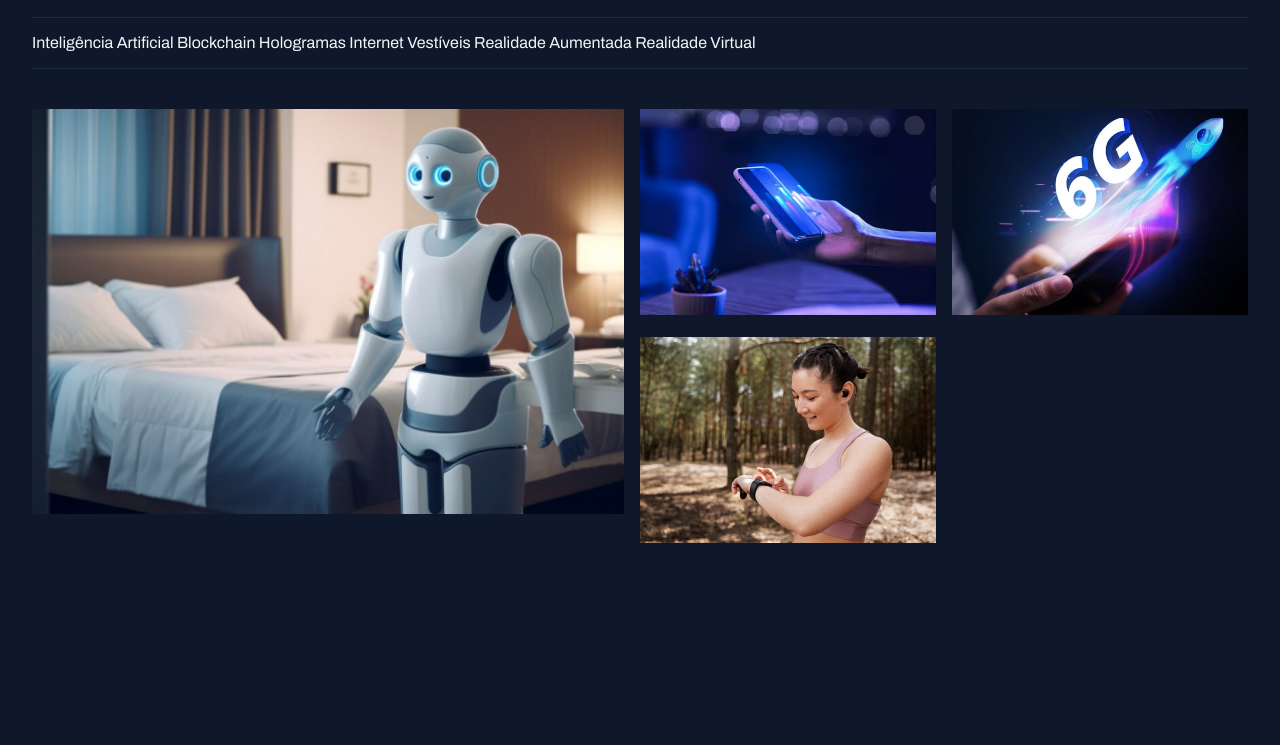
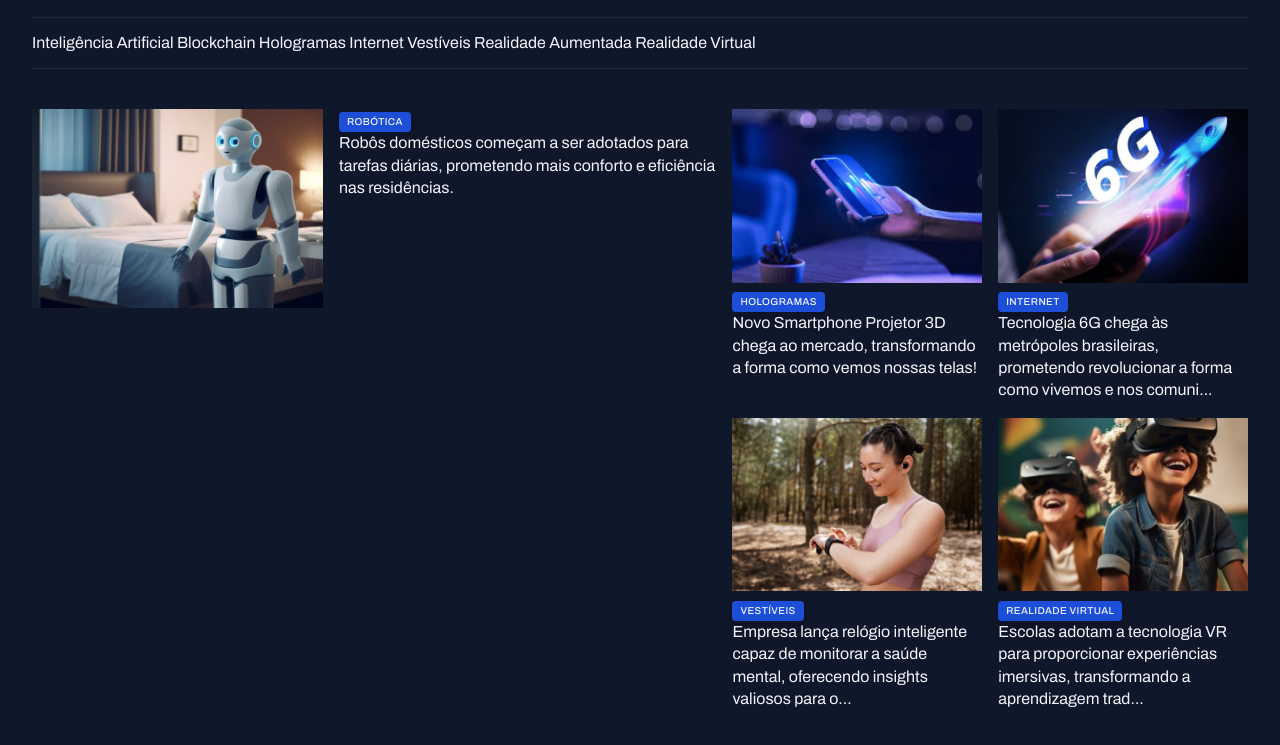
Before and after one commit to pedro-castanheira-vertti/Portal-de-Noticias, a plain HTML site: page index.html in a window 1280 px wide. Shown: the part 55-800 px from the top of the page. Drawn offline with Linux system fonts and the light colour scheme.

Commit message:
COnfiguração de card com principais notícias)

```diff
--- a/index.html
+++ b/index.html
@@ -50,18 +50,60 @@
                 <img src="assets/images/Image 01.png" alt="">
             </div>
 
+            <figcaption>
+                <span class="content-tag">Robótica</span>
+                <h2 class="text-2xl">
+                    Robôs domésticos começam a ser adotados para tarefas diárias, prometendo mais conforto e eficiência
+                    nas residências.
+                </h2>
+            </figcaption>
+
             <div class="grid grid-cols-2 gap-16">
-                <div>
+                <figure class="card">
                     <img src="assets/images/Image 02.png" alt="">
-                </div>
 
-                <div>
+                    <figcaption>
+                        <span class="content-tag">Hologramas</span>
+                        <h2 class="text-lg">
+                            Novo Smartphone Projetor 3D chega ao mercado, transformando a forma como vemos nossas telas!
+                        </h2>
+                    </figcaption>
+                </figure>
+
+                <figure class="card">
                     <img src="assets/images/Image 03.png" alt="">
-                </div>
 
-                <div>
+                    <figcaption>
+                        <span class="content-tag">Internet</span>
+                        <h2 class="text-lg">
+                            Tecnologia 6G chega às metrópoles brasileiras, prometendo revolucionar a forma como vivemos
+                            e nos comuni... </h2>
+                    </figcaption>
+                </figure>
+
+                <figure class="card">
                     <img src="assets/images/Image 04.png" alt="">
-                </div>
+
+                    <figcaption>
+                        <span class="content-tag">Vestíveis</span>
+                        <h2 class="text-lg">
+                            Empresa lança relógio inteligente capaz de monitorar a saúde mental, oferecendo insights
+                            valiosos para o...
+                        </h2>
+                    </figcaption>
+                </figure>
+
+                <figure class="card">
+                    <img src="assets/images/Image 05.png" alt="">
+
+                    <figcaption>
+                        <span class="content-tag">Realidade Virtual</span>
+                        <h2 class="text-lg">
+                            Escolas adotam a tecnologia VR para proporcionar experiências imersivas, transformando a
+                            aprendizagem trad...
+                        </h2>
+                    </figcaption>
+                </figure>
             </div>
         </section>
     </main>
--- a/styles/global.css
+++ b/styles/global.css
@@ -56,3 +56,15 @@ img {
 main {
     margin-top: 40px;
 }
+
+.content-tag {
+    display: inline-block;
+    background-color: var(--brand-color-dark);
+    padding: 4px 8px;
+    border-radius: 4px;
+    font: 500 10px/1.2 var(--font-family);
+    text-transform: uppercase;
+    letter-spacing: 0.04em;
+    color: var(--text-color-primary);
+    box-shadow: 0px 4px 16px rgba(2, 6, 23, 0.25);
+}
--- a/styles/sections.css
+++ b/styles/sections.css
@@ -1,6 +1,39 @@
-#featured{
-    img{
+#featured {
+    img {
         height: 100%;
         object-fit: cover;
-    };
+    }
+
+    .card {
+        border-radius: 4px;
+        overflow: hidden;
+        position: relative;
+
+        &::before {
+            content: "";
+            position: absolute;
+            inset: 0;
+            top: 50%;
+            background: linear-gradient(
+                180deg,
+                transparent 0%,
+                #020617 100%
+            );
+        }
+
+        figcaption{
+            position: absolute;
+            bottom: 0;
+
+            padding: 24px;
+
+            &:has(.text-lg){
+                padding: 12px;
+            }
+
+            h2{
+                margin-top: 8px;
+            }
+        }
+    }
 }
--- a/styles/utility.css
+++ b/styles/utility.css
@@ -1,15 +1,31 @@
-.grid{
+.grid {
     display: grid;
 }
 
-.grid-flow-col{
+.grid-flow-col {
     grid-auto-flow: column;
 }
 
-.grid-cols-2{
+.grid-cols-2 {
     grid-template-columns: 1fr 1fr;
 }
 
-.gap-16{
+.gap-16 {
     gap: 16px;
 }
+
+.text--2xl {
+    font: var(--h1);
+}
+
+.text--xl {
+    font: var(--h2);
+}
+
+.text--lg {
+    font: var(--h3);
+}
+
+.text--sm {
+    font: var(--text-sm);
+}
```
